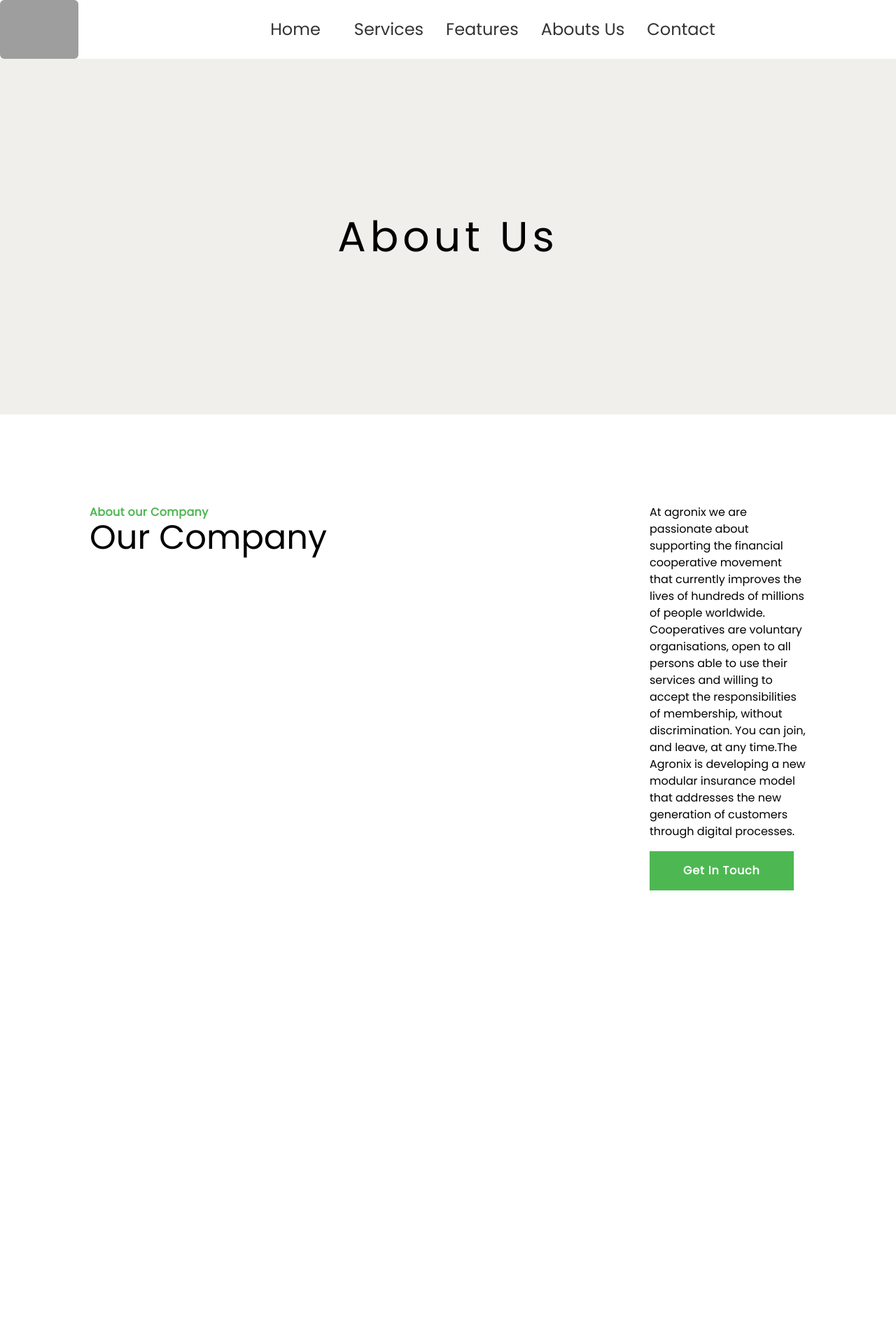
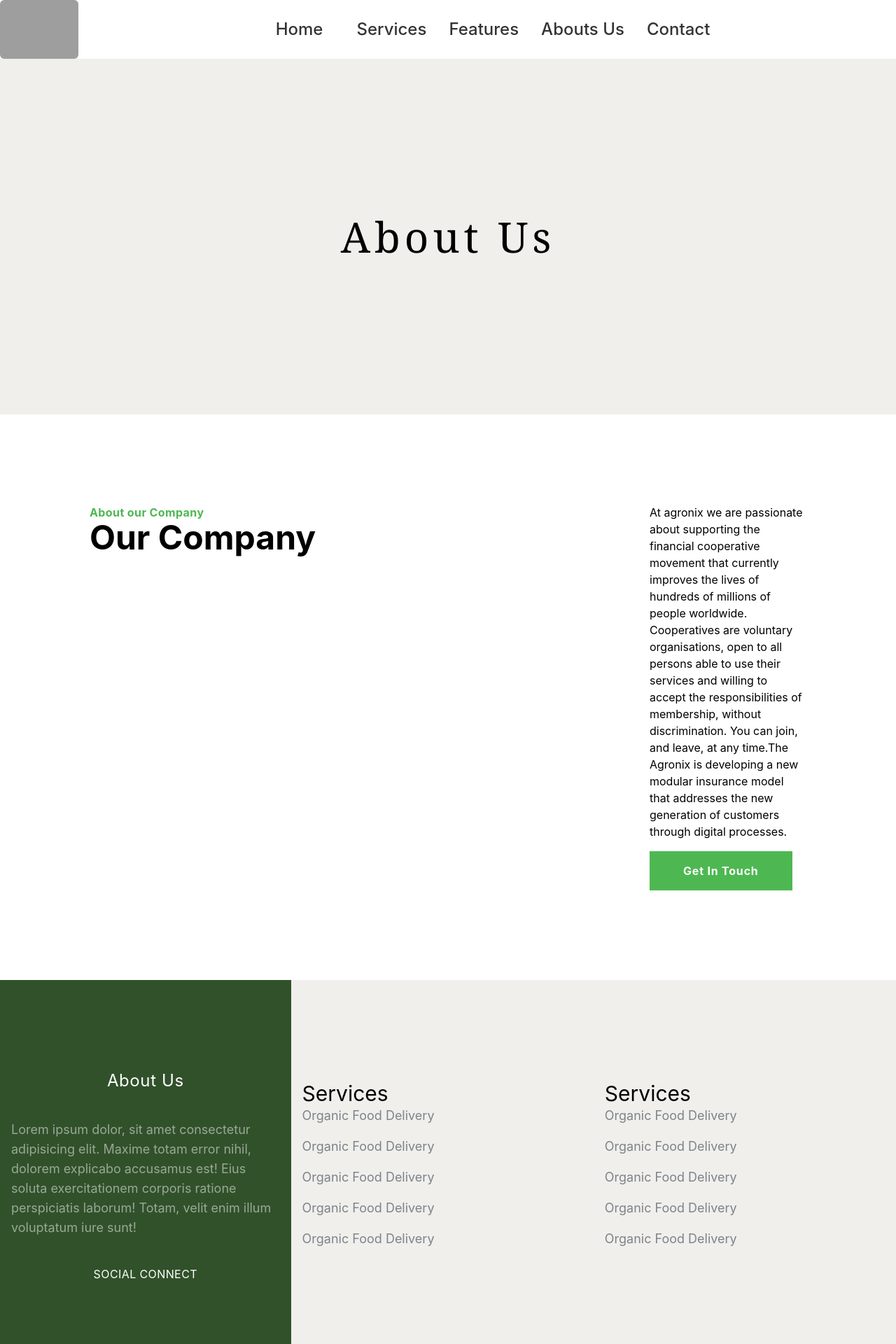
Before and after one commit to wakulima/wakulima-Ui, a React (Create React App) app: page /about in a window 1280 px wide. Shown: the top 1920 px of the page at 70% size. Before the commit the page ends 1400 px from the top, so only its background shows below. Built offline with nearby package versions, Linux system fonts and the light colour scheme; grey boxes are pictures that could not be loaded.

Commit message:
abouts font

```diff
--- a/src/App.css
+++ b/src/App.css
@@ -27,11 +27,15 @@
 .cardhero{
     font-family: PT Serif;
 }
+
 .hero{
   background-image: url(https://www.brookings.edu/wp-content/uploads/2022/06/2015-05-13T120000Z_1913900413_GF10000093469_RTRMADP_3_AFRICA-CROPS.jpg);
 
 }
 }
-*{
+.footer{
+  font-family: "Roboto", sans-serif;
+}
+.all{
   font-family: 'Poppins';
 }
--- a/src/Pages/About.jsx
+++ b/src/Pages/About.jsx
@@ -1,4 +1,5 @@
 import React from 'react'
+import Footer2 from '../components/Footer2'
 import NavBar from '../components/NavBar'
 
 function About() {
@@ -6,14 +7,14 @@ function About() {
     <div >
         <NavBar/>
         <div className='px-32 py-56 text-center bg-[#F0EFEB]'>
-            <h1 className='text-6xl tracking-widest'>About Us</h1>
+            <h1 className='text-6xl tracking-widest font-medium font-serif'>About Us</h1>
 
         </div>
         <div className='px-32 py-32'>
             <div className='flex flex-row'>
             <div className='min-w-[800px]'>
-                <h1 className=' text-[#4DB852] font-bold tracking-wide'>About our Company</h1>
-                <h1 className='text-5xl'>Our Company</h1>
+                <h1 className=' text-[#4DB852] font-bold tracking-wide font-Prata'>About our Company</h1>
+                <h1 className='text-5xl font-Prata font-bold'>Our Company</h1>
             </div>
             <div className='space-y-4'>
                 <p>At agronix we are passionate about supporting the financial cooperative movement that currently improves the lives of hundreds of millions of people worldwide. Cooperatives are voluntary organisations, open to all persons able to use their services and willing to accept the responsibilities of membership, without discrimination. You can join, and leave, at any time.The Agronix is developing a new modular insurance model that addresses the new generation of customers through digital processes.</p>
@@ -22,6 +23,7 @@ function About() {
 
             </div>
         </div>
+        <Footer2/>
 
 
 
--- a/src/Pages/LandingPage.jsx
+++ b/src/Pages/LandingPage.jsx
@@ -50,7 +50,7 @@ function LandingPage() {
 
 // ]
   return (
-    <div className='space-y-14'>
+    <div className='space-y-14 all'>
       {/* all sections */}
 
         <section id='home'>
--- a/src/components/Footer2.jsx
+++ b/src/components/Footer2.jsx
@@ -2,7 +2,7 @@ import React from 'react'
 
 function Footer2() {
   return (
-    <div>
+    <div className='font-Roboto'>
         <div className='flex flex-row '>
             <div className=' space-y-10 items-center flex flex-col  pt-32 bg-[#31512A] p-4 itesm-center h-[700px] w-[600px] text-white'>
                 <h1 className='tracking-wide text-2xl'>About Us</h1>
--- a/src/components/NavBar.jsx
+++ b/src/components/NavBar.jsx
@@ -2,7 +2,7 @@ import React from 'react'
 import {Link} from 'react-router-dom'
 function NavBar() {
   return (
-    <div className=' flex flex-row items-center justify-between  '>
+    <div className=' flex flex-row items-center justify-between font-Roboto  '>
         <img className='w-28 rounded-md' src="https://res.cloudinary.com/dfd8vbjzj/image/upload/v1669924395/attachment_123900006-removebg-preview_blyzqo.png" alt="" />
 
         <div>
```
